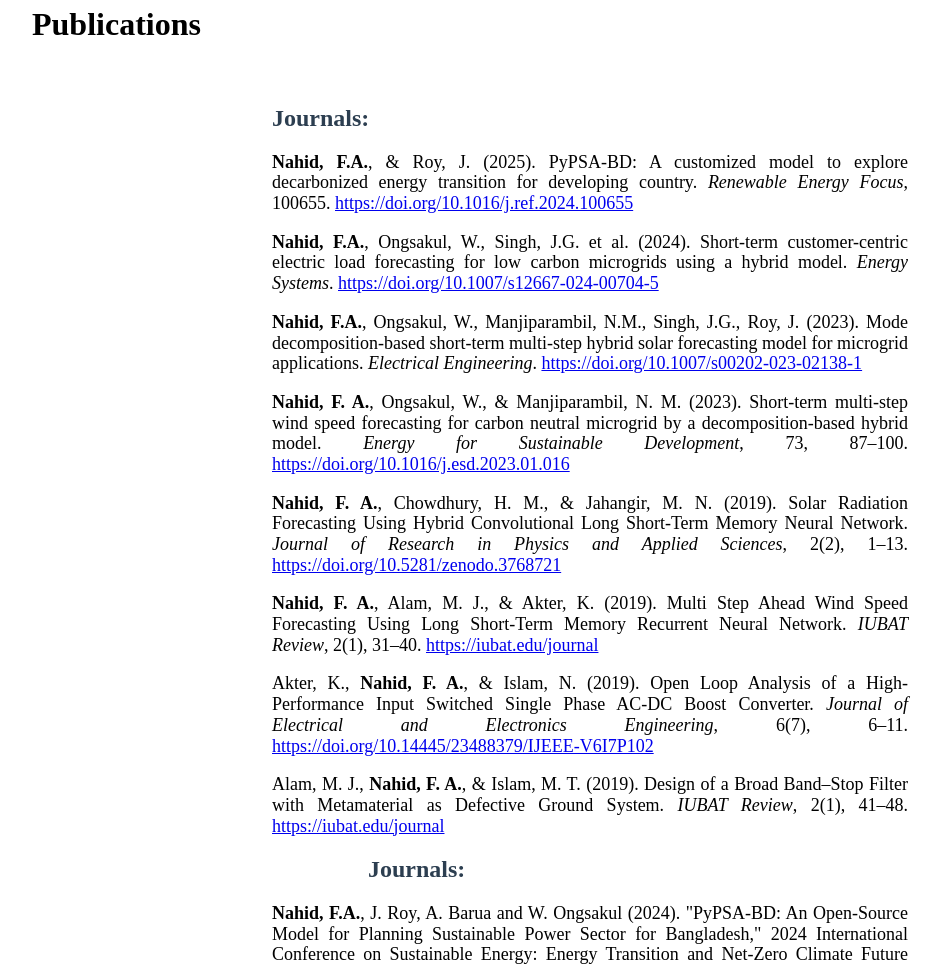
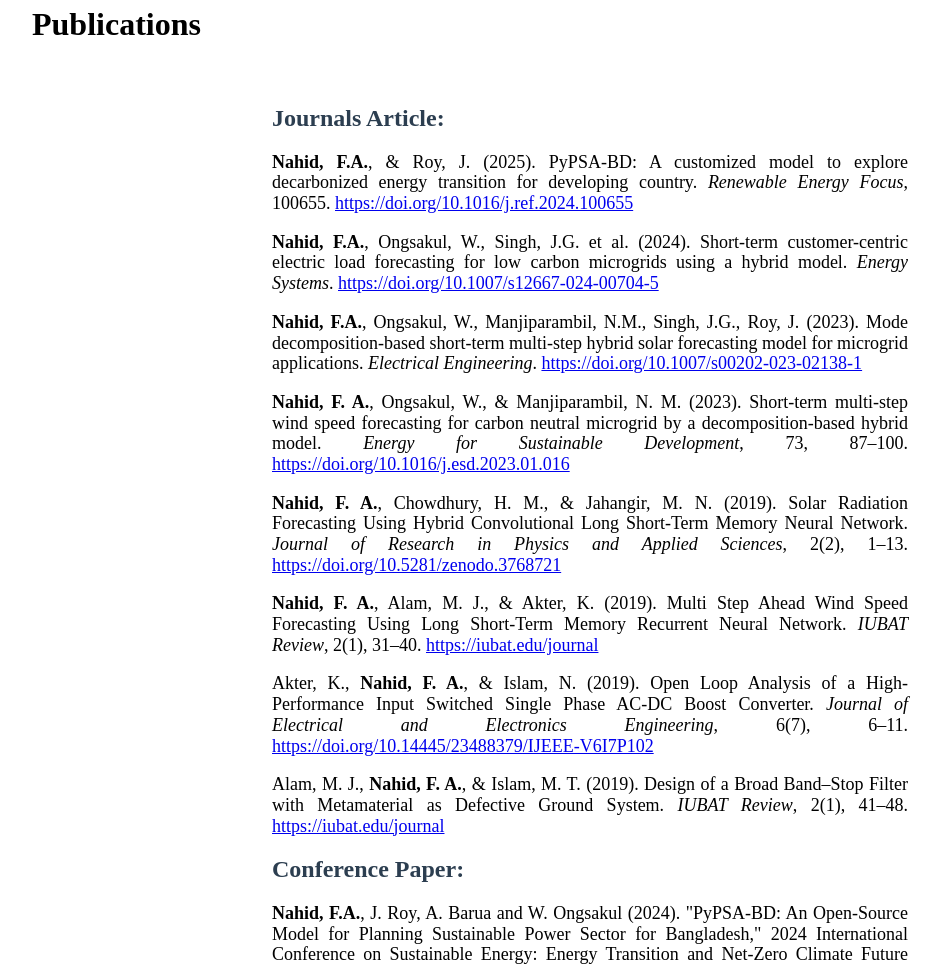
Before and after one commit to FiruzAhamed/firuzahamed.github.io, a Jekyll site: the page built from publications.md, in a window 1280 px wide. Shown: the part 168-1134 px from the top of the page, without its empty margins (160-1101 px from the left). Built offline with Jekyll 4.4.1, drawn with Linux system fonts in a browser that asks for light colours.

Commit message:
Update publications.md

```diff
--- a/publications.md
+++ b/publications.md
@@ -20,7 +20,7 @@
 
 <div class="main-content">
 
-<h2>Journals:</h2>
+<h2>Journals Article:</h2>
 
 <p><strong>Nahid, F.A.</strong>, & Roy, J. (2025). PyPSA-BD: A customized model to explore decarbonized energy transition for developing country. <em>Renewable Energy Focus</em>, 100655. <a href="https://doi.org/10.1016/j.ref.2024.100655" target="_blank">https://doi.org/10.1016/j.ref.2024.100655</a></p>
 
@@ -40,7 +40,7 @@
 
 
 
-<h2 style="margin-left: 1in;">Journals:</h2>
+<h2>Conference Paper:</h2>
 
 <p><strong>Nahid, F.A.</strong>, J. Roy, A. Barua and W. Ongsakul (2024). "PyPSA-BD: An Open-Source Model for Planning Sustainable Power Sector for Bangladesh," 2024 International Conference on Sustainable Energy: Energy Transition and Net-Zero Climate Future (ICUE), Pattaya City, Thailand, pp. 1-7. <a href="https://doi.org/10.1109/ICUE63019.2024.10795639" target="_blank">https://doi.org/10.1109/ICUE63019.2024.10795639</a></p>
 
```
